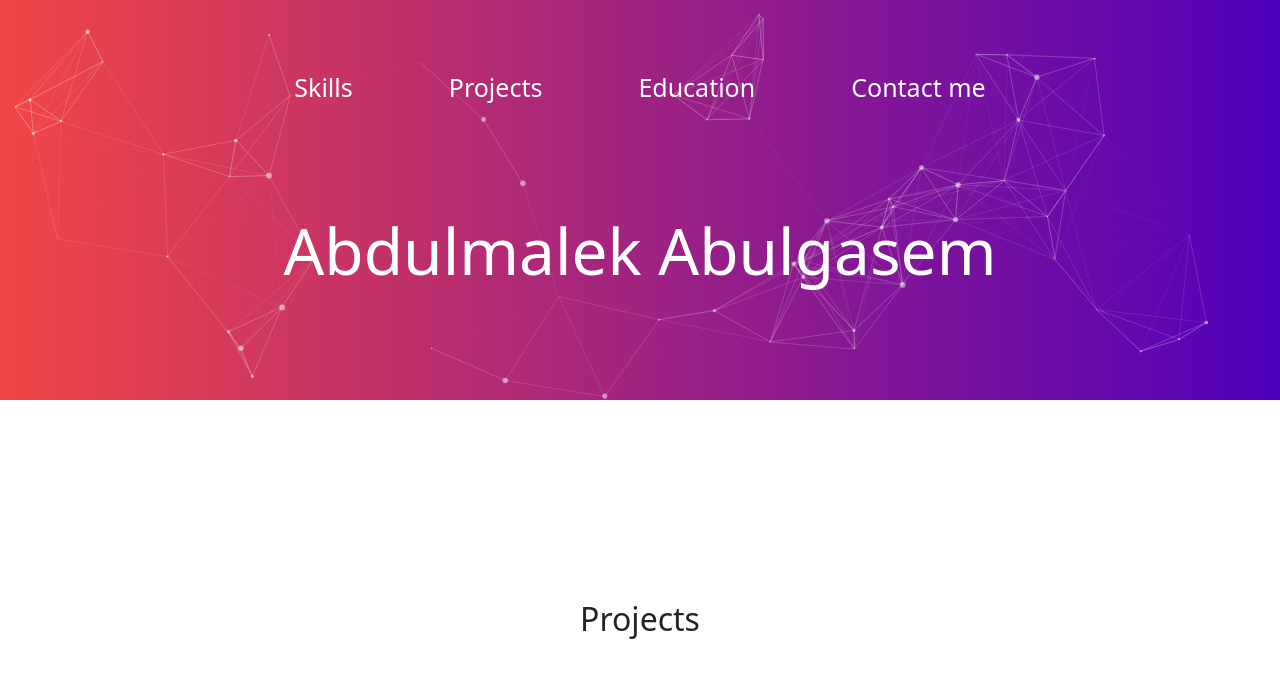
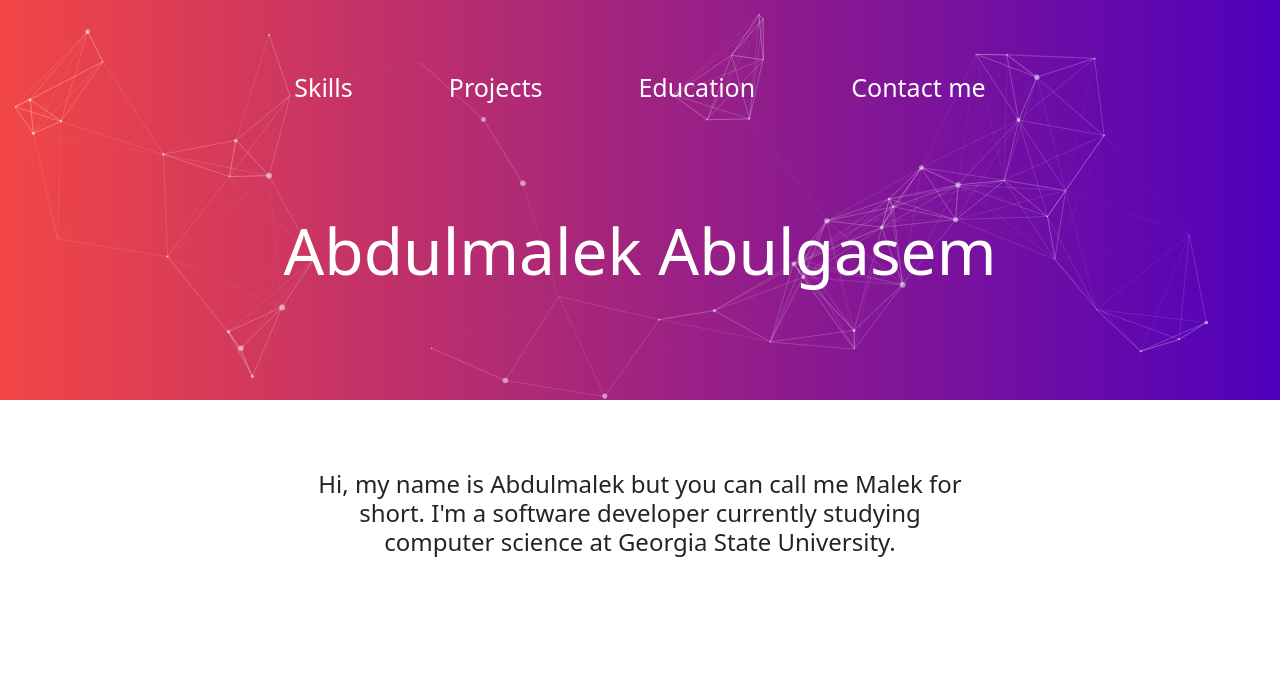
Before and after one commit to MalekRockie/port_project, a React (Create React App) app: page / in a window 1280 px wide. Shown: the top 678 px of the page. Built offline with nearby package versions, Linux system fonts and the light colour scheme.

Commit message:
added an introduction section

```diff
--- a/src/components/homepage.jsx
+++ b/src/components/homepage.jsx
@@ -20,6 +20,14 @@ export default function Homepage() {
   return (
     <div>
       <HeaderPage/>
+
+
+
+      <div style={{paddingTop: '70px', display: 'flex', justifyContent: 'center'}}>
+        <h4 data-aos="fade-up" style={{maxWidth: '650px'}} >Hi, my name is Abdulmalek but you can call me Malek for short.
+         I'm a software developer currently studying computer science at Georgia State University.</h4>
+      </div>
+
 
       <div style={{paddingTop: '200px', display: 'flex', justifyContent: 'center'}}>
         <h2 data-aos="fade-up" >Projects</h2>
```
Also changed, not shown: 1 other file (tests, documents, lock files or other folders).
